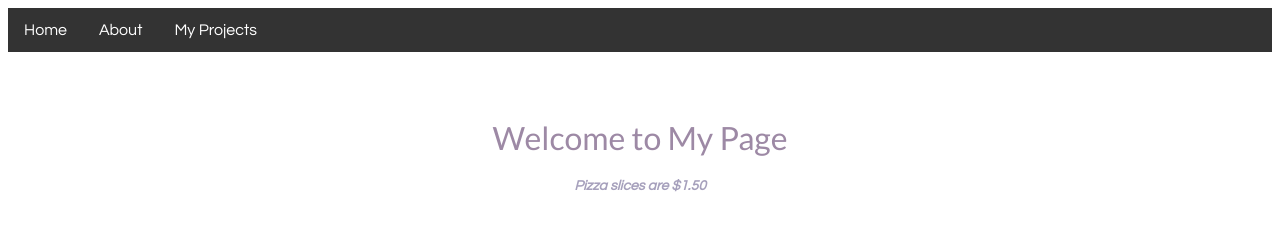
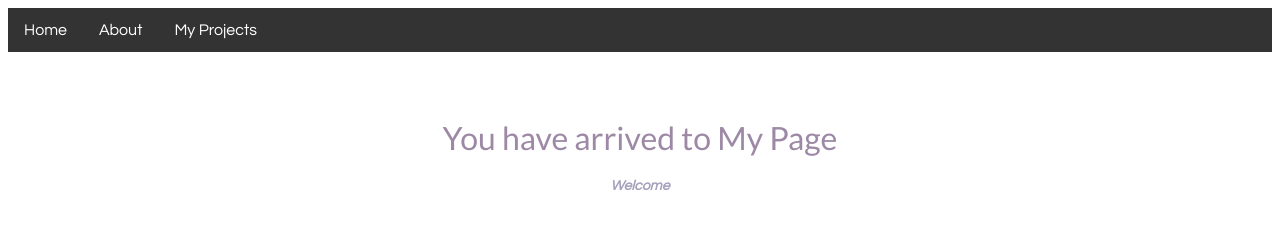
Before and after one commit to PizzaBoxes/PizzaBoxes.github.io, a plain HTML site: page index.html in a window 1280 px wide. Shown: the top 243 px of the page. Drawn offline with Linux system fonts and the light colour scheme.

Commit message:
Update index.html

```diff
--- a/index.html
+++ b/index.html
@@ -43,7 +43,7 @@ li.dropdown {
 }
 
 .dropdown-content a {
-    color: black;
+    color: gray;
     padding: 12px 16px;
     text-decoration: none;
     display: block;
@@ -79,8 +79,8 @@ li.dropdown {
 
 <div class="main">
 <header>
-  <h1>Welcome to My Page</h1>
-  <h2>Pizza slices are $1.50</h2>
+  <h1>You have arrived to My Page</h1>
+  <h2>Welcome</h2>
 </header>
 </div>
 
@@ -96,7 +96,7 @@ li.dropdown {
 </div>
 
 <div class="bg">
-  <title>My Webpage</title>
+  <title>Very Good Website, yes</title>
   <link rel="stylesheet" type="text/css" href='https://fonts.googleapis.com/css?family=Lato:400,300,100,700,900'/>
   <link rel="stylesheet" type="text/css" href="main.css"/>
 </div>
```
